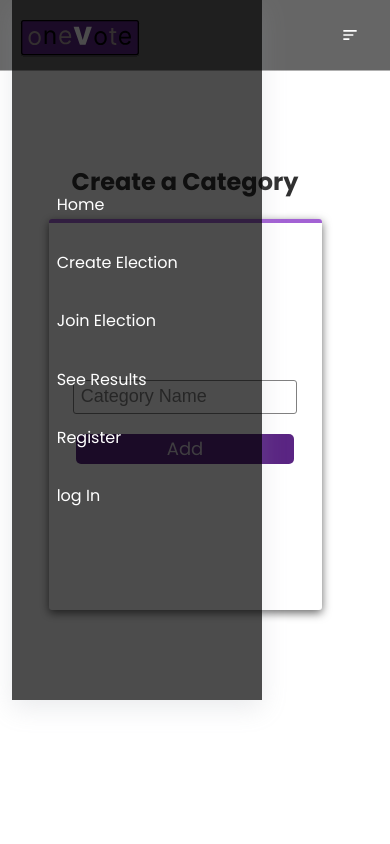
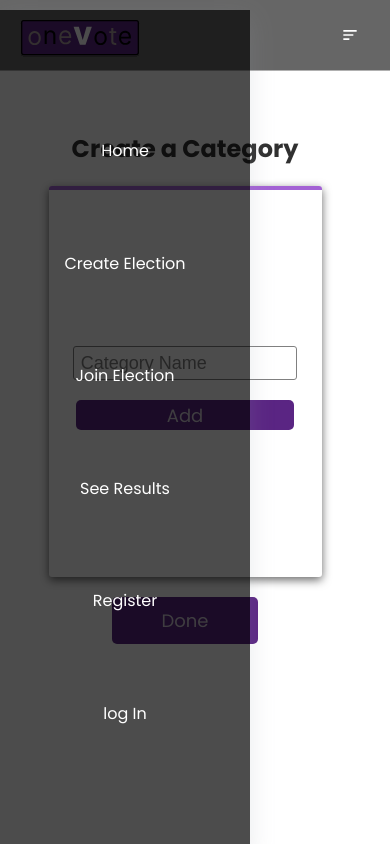
Before and after one commit to Coldcolin/oneVote, a React (Create React App) app: page /CreateCandidate/1 in a window 390 px wide. Both pictures are taken after a click on the icon 350 px from the left and 35 px from the top of the page. Built offline with nearby package versions, Linux system fonts and the light colour scheme; no server answers.

Commit message:
adjusting mobile UI

```diff
--- a/src/Components/CandidatesPage/Create.js
+++ b/src/Components/CandidatesPage/Create.js
@@ -7,6 +7,7 @@ import {yupResolver} from "@hookform/resolvers/yup"
 import * as yup from "yup"
 import {Link, useParams, useNavigate} from "react-router-dom"
 import axios from "axios"
+import Swal from 'sweetalert2'
 
 
 const Create = ()=>{
@@ -46,6 +47,11 @@ const Create = ()=>{
       }
       await axios.post(`https://onevoteback.herokuapp.com/Candidate/${id}`, formData, config)
       reset()
+      Swal.fire(
+        'Success',
+        'Added Candidate',
+        'success'
+    )
       window.location.reload()
       }catch(error){
         if (error.response) {
@@ -391,7 +397,7 @@ const Buttoner = styled.div`
 const Voter = styled.div`
   margin-top: 100px;
   text-decoration: none;
-  width: 10%;
+  width: 100px;
   min-height: 40px;
   display:flex;
   justify-content:center;
--- a/src/Components/CategoryPage/Form.js
+++ b/src/Components/CategoryPage/Form.js
@@ -5,15 +5,18 @@ import * as yup from "yup"
 import { useForm } from "react-hook-form"
 import { yupResolver} from "@hookform/resolvers/yup"
 import { AuthContext } from "../Global/AuthProvider"
-import { useParams } from "react-router-dom"
+import { useParams, useNavigate } from "react-router-dom"
+import Swal from 'sweetalert2'
 
 const Form = () => {
     const { saveUser } = useContext(AuthContext)
     const {id} = useParams()
+    const navigate = useNavigate()
     const createSchema = yup.object().shape({
         position: yup.string().required("This has to be filled")
     })
     const {register, reset, handleSubmit, formState:{errors}}= useForm({resolver: yupResolver(createSchema)})
+
 
     const addCandidate = handleSubmit(async (data) =>{
         // const id = saveUser._id
@@ -24,6 +27,11 @@ const Form = () => {
             position
         })
         reset()
+        Swal.fire(
+            'Success',
+            'Added Category',
+            'success'
+        )
         window.location.reload()
     })
 
@@ -35,6 +43,7 @@ const Form = () => {
                     <Input placeholder="Category Name" {...register("position")}/>
                     <Buttons type='submit'>Add</Buttons>
             </Card>
+            <Buttons1 onClick={()=> navigate("/")}>Done</Buttons1>
         </Wrapper>
     </Container>
   )
@@ -138,6 +147,29 @@ const Buttons = styled.button`
         padding: 0;
     }
 `
+const Buttons1 = styled.button`
+    display: none;
+    @media Screen and (max-width: 768px){
+        display: flex;
+        background-color: rgb(90,37,131);
+        font-size: 18px;
+        font-family: poppins;
+        border-radius: 5px;
+        padding: 10px 50px;
+        border: none;
+        transform: scale(1);
+        transition: all 350ms;
+        margin-top: 20px;
+        color: rgba(225, 225, 225, 0.9);
+        :hover{
+        cursor: pointer;
+        transform: scale(1.005);
+        transition: all 350ms;
+        background-color: rgba(153, 82, 220, 0.9);
+        box-shadow: 0px 3px 10px rgba(0,0,0,0.8);
+    }
+    }
+`
 const Div = styled.div`
     /* font-size: 40px;
     font-family: poppins; */
--- a/src/Components/CreateElection.js
+++ b/src/Components/CreateElection.js
@@ -92,7 +92,7 @@ const Card = styled.form`
 
     @media Screen and (max-width: 1024px){
         width: 70%;
-        min-height: 80%;
+        min-height: 60%;
     }
 `
 const Input = styled.input`
@@ -130,7 +130,7 @@ const Inputs = styled.textarea`
         }
 
         @media Screen and (max-width: 768px){
-        height: 30px;
+        height: 80px;
         width: 80%;
     }
 `
--- a/src/Components/Login.js
+++ b/src/Components/Login.js
@@ -184,6 +184,9 @@ const Span = styled(Link)`
     span{
         color: rgb(90,37,131);
     }
+    @media Screen and (max-width: 1024px){
+        text-align: center;
+    }
 `
 const Div = styled.div`
     font-size: 30px;
--- a/src/Components/ResultCategegories.js
+++ b/src/Components/ResultCategegories.js
@@ -42,7 +42,7 @@ const ResultsCategories = () => {
       <Wrapper>
       <Vote onClick={()=>{navigate(-1)}}>Back to Home</Vote>
         {
-          admin? <Text><span>These are the Polls Available</span></Text>: <Text><span>There are no Polls Available</span></Text>
+          polls? <Text><span>These are the Polls Available</span></Text>: <Text><span>There are no Polls Available</span></Text>
         }
           <Holder>
           {
@@ -197,7 +197,7 @@ const Votes = styled(Link)`
 `
 const Vote = styled.div`
 text-decoration: none;
-  width: 10%;
+  width: 150px;
   min-height: 40px;
   display:flex;
   border-radius: 3px;
--- a/src/Components/Results.js
+++ b/src/Components/Results.js
@@ -13,7 +13,7 @@ const Results = () => {
         try{
           const res = await axios.get(`https://onevoteback.herokuapp.com/Results/${id}`)
           setData(res.data.data.candidates)
-          // console.log(res.data.data.candidates)
+          console.log(res.data.data.candidates)
         }catch(error){
           if (error.response) {
             // The request was made and the server responded with a status code
@@ -40,7 +40,7 @@ const Results = () => {
   return (
     <Container>
       <Wrapper>
-        <Text>These are the Results</Text>
+        {data?<Text>These are the Results</Text>: <Text>There are no Results yet</Text>}
         <Vote onClick={()=>{navigate(-1)}}>Back to Categories</Vote>
           <Holder>
           {
--- a/src/Components/SeePolls.js
+++ b/src/Components/SeePolls.js
@@ -228,7 +228,7 @@ const Voter = styled.div`
 `
 const Vote = styled.div`
 text-decoration: none;
-  width: 10%;
+  width: 150px;
   min-height: 40px;
   display:flex;
   border-radius: 3px;
--- a/src/Components/SideHeader.js
+++ b/src/Components/SideHeader.js
@@ -5,10 +5,13 @@ import Swal from "sweetalert2";
 import { useSelector, useDispatch } from "react-redux";
 import { signOut } from "./Global/IdReducer"
 
-const SideHeader = () => {
+const SideHeader = (props) => {
   const dispatch = useDispatch();
   const navigate = useNavigate();
   const myID = useSelector((state) => state.Id.Id);
+  const close = () =>{
+    props.setToggle(false)
+}
   const Toast = Swal.mixin({
     toast: true,
     position: "top-end",
@@ -25,13 +28,13 @@ const SideHeader = () => {
       <Wrapp>
         <Right>
           <Navig>
-          <Nav to="/">Home</Nav>
-          <Nav to="/Create">Create Election</Nav>
-          <Nav to="/ElectTok">Join Election</Nav>
-          <Nav to="/ResultsTok">See Results</Nav>
-          {!myID? <Nav to="/register">Register</Nav>: null}
+          <Nav to="/" onClick={close}>Home</Nav>
+          <Nav to="/Create" onClick={close}>Create Election</Nav>
+          <Nav to="/ElectTok" onClick={close}>Join Election</Nav>
+          <Nav to="/ResultsTok" onClick={close}>See Results</Nav>
+          {!myID? <Nav to="/register" onClick={close}>Register</Nav>: null}
 
-                 { !myID? <Nav to="/Login">log In</Nav>:<Navi
+                 { !myID? <Nav to="/Login" onClick={close}>log In</Nav>:<Navi
           onClick={() => {
 								dispatch(signOut());
                                 Toast.fire({
@@ -51,42 +54,7 @@ const SideHeader = () => {
 }
 
 export default SideHeader
-const Hld = styled.div`
-  width: 11%;
-  /* background: plum; */
-  border-right: 1px solid black;
-  display: flex;
-  justify-content: center;
-  align-items: center;
-  font-size: 20px;
-  display: none;
-  :hover {
-    cursor: pointer;
-  }
-`;
-const Button = styled.div`
-  width: 150px;
-  height: 50px;
-  background: #3e435e;
-  display: flex;
-  align-items: center;
-  justify-content: center;
-  /* border-radius: 5px; */
-  color: #fff;
 
-  &.active {
-    height: 3px;
-    width: 80%;
-    transition: all 550ms;
-    transform: scale(1);
-    transform-origin: center left;
-  }
-
-  :hover {
-    cursor: pointer;
-    transform: scale(1.02);
-  }
-`;
 const Right = styled.div`
   /* background: pink; */
   display: none;
@@ -107,15 +75,21 @@ const Nav = styled(Link)`
   height: 60%;
   width: 100%;
   /* background:yellow; */
+
+  margin: 20px 0 ;
   display: flex;
   align-items: center;
-  /* color: #009587; */
+  justify-content: center;
+  border-radius: 3px; ;
   color:#fff;
   :hover{
-    background:#009587;
+    /* height: 20%; */
+    background-color: rgb(90,37,131);
+
   }
 
   &.active {
+
     border-bottom: 1px solid skyblue;
     color: skyblue;
 
@@ -140,12 +114,12 @@ const Navi = styled.div`
   /* color: #009587; */
   color:#fff;
   :hover{
-    background:#009587;
+    /* background:#009587; */
   }
 
   &.active {
-    border-bottom: 1px solid skyblue;
-    color: skyblue;
+    /* border-bottom: 1px solid skyblue; */
+    /* color: skyblue; */
 
     transition: all 550ms;
     transform: scale(1);
@@ -166,18 +140,23 @@ const Navig = styled.div`
     flex-direction: column;
     justify-content: space-evenly;
     align-items: flex-start;
-    height: 50%;
+    height: 80%;
     width: 80%;
+    /* background: yellow; */
   }
 `;
 
 const Container = styled.div`
-  width: 100%;
+  display: none ;
+
+  @media Screen and (max-width: 768px){
+    width: 100%;
   box-shadow: rgba(149, 157, 165, 0.2) 0px 8px 24px;
   height: 100%;
   display: flex;
   align-items: center;
   justify-content: center;
+  }
   /* margin-bottom: 50px; */
   /* background: darkcyan; */
 `;
--- a/src/Components/SignUpSuccess.js
+++ b/src/Components/SignUpSuccess.js
@@ -46,9 +46,15 @@ const Card = styled.form`
 `
 const Div = styled.div`
     font-size: 30px;
-    color: white;
+    color: black;
+    @media Screen and (max-width: 1024px){
+        text-align: center;
+    }
 `
 const Small = styled.div`
     font-size: 20px;
     color: rgba(153, 82, 208, 0.9);
+    @media Screen and (max-width: 1024px){
+        text-align: center;
+    }
 `
```
Also changed, not shown: src/Components/Categories.js (+7 -6 lines), src/Components/Header.js (+32 -26 lines), src/Components/HomePage.js (+31 -1 lines).
